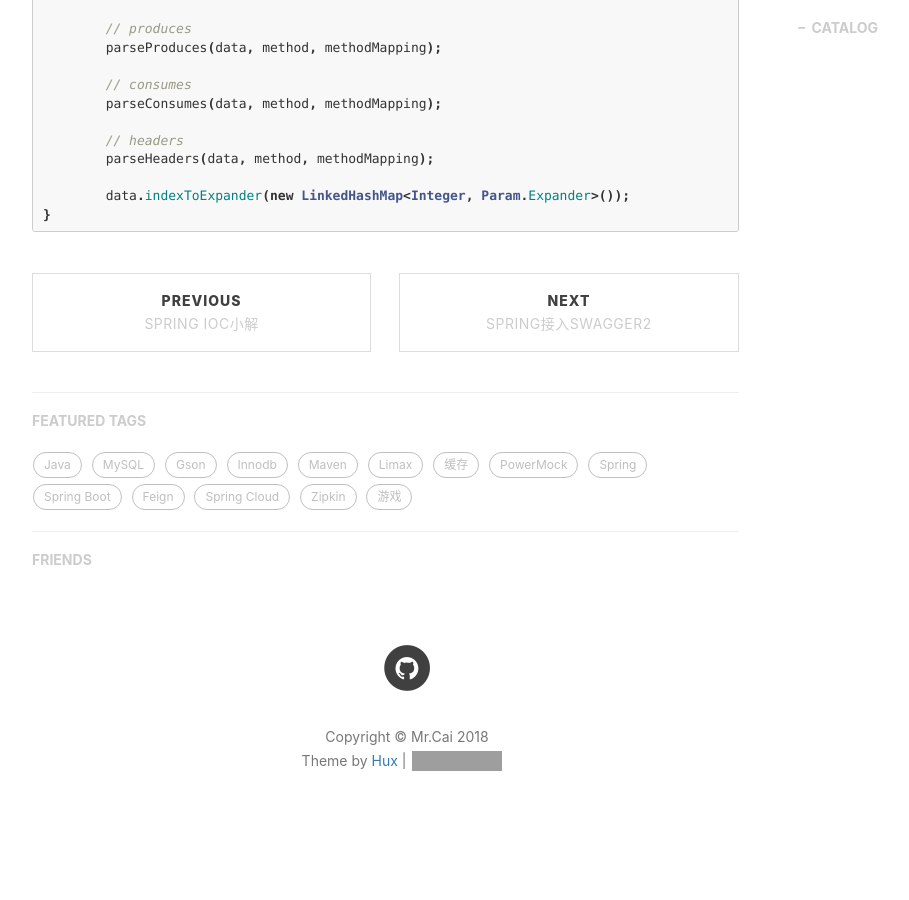
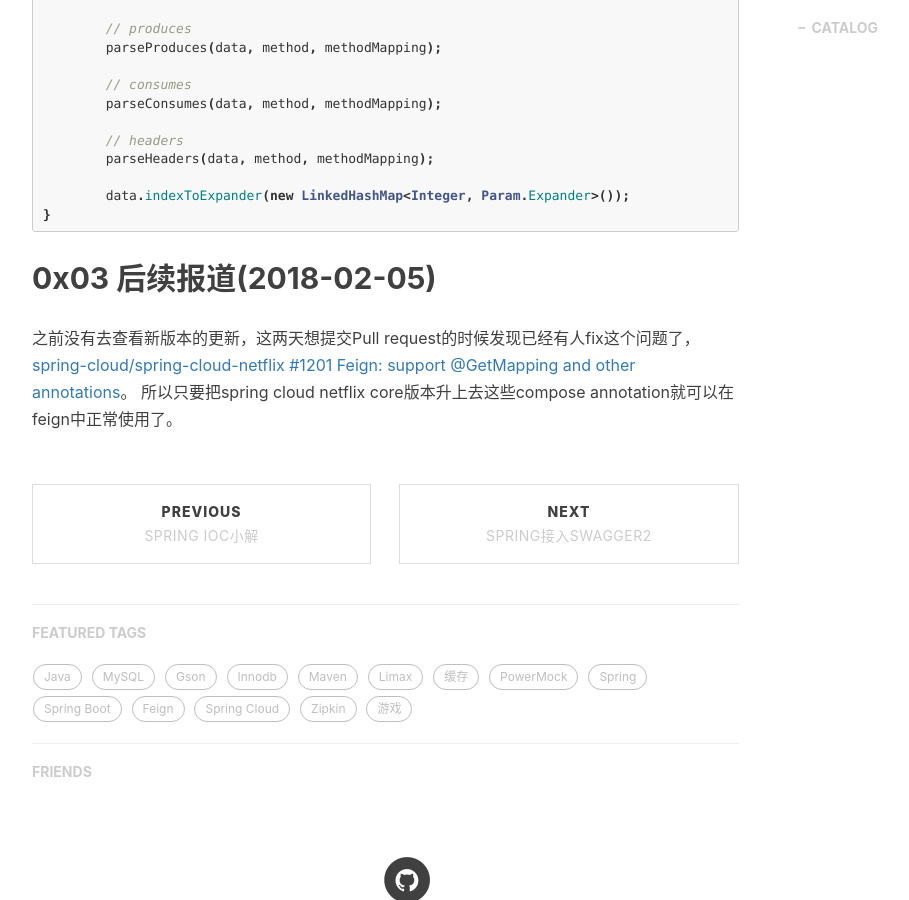
Before and after one commit to SystemOutPrint/systemoutprint.github.io, a Jekyll site: the page built from _posts/2017-09-12-Spring Cloud Rest注释在Feign中的问题.md, in a window 1280 px wide and 900 px high, scrolled down 2856 px. Shown: the whole window, without its empty margins (233-1142 px from the left). Built offline with Jekyll 4.4.1, drawn with Linux system fonts in a browser that asks for light colours; nearby versions of some CDN libraries; comment, search, counter and statistics services are not loaded; before the commit the page ends 3694 px from its top, so only the background shows below that; grey boxes are pictures that could not be loaded.

Commit message:
提交Spring Cloud Rest注释在Feign中的问题

````diff
--- a/_posts/2017-09-12-Spring Cloud Rest注释在Feign中的问题.md
+++ b/_posts/2017-09-12-Spring Cloud Rest注释在Feign中的问题.md
@@ -136,3 +136,8 @@
 	data.indexToExpander(new LinkedHashMap<Integer, Param.Expander>());
 }
 ```
+
+## 0x03 后续报道(2018-02-05)
+之前没有去查看新版本的更新，这两天想提交Pull request的时候发现已经有人fix这个问题了，<br>
+[spring-cloud/spring-cloud-netflix #1201 Feign: support @GetMapping and other annotations](https://github.com/spring-cloud/spring-cloud-netflix/issues/1201)。
+所以只要把spring cloud netflix core版本升上去这些compose annotation就可以在feign中正常使用了。
````
